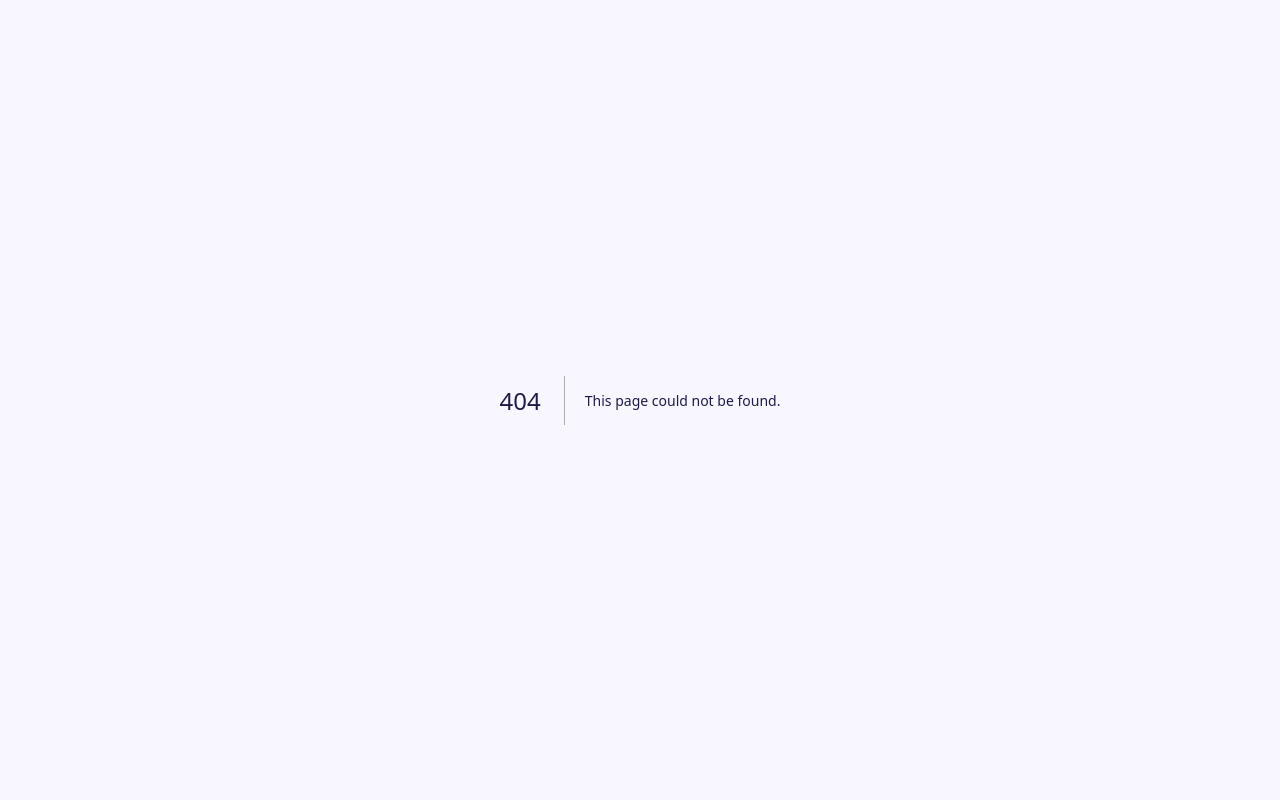
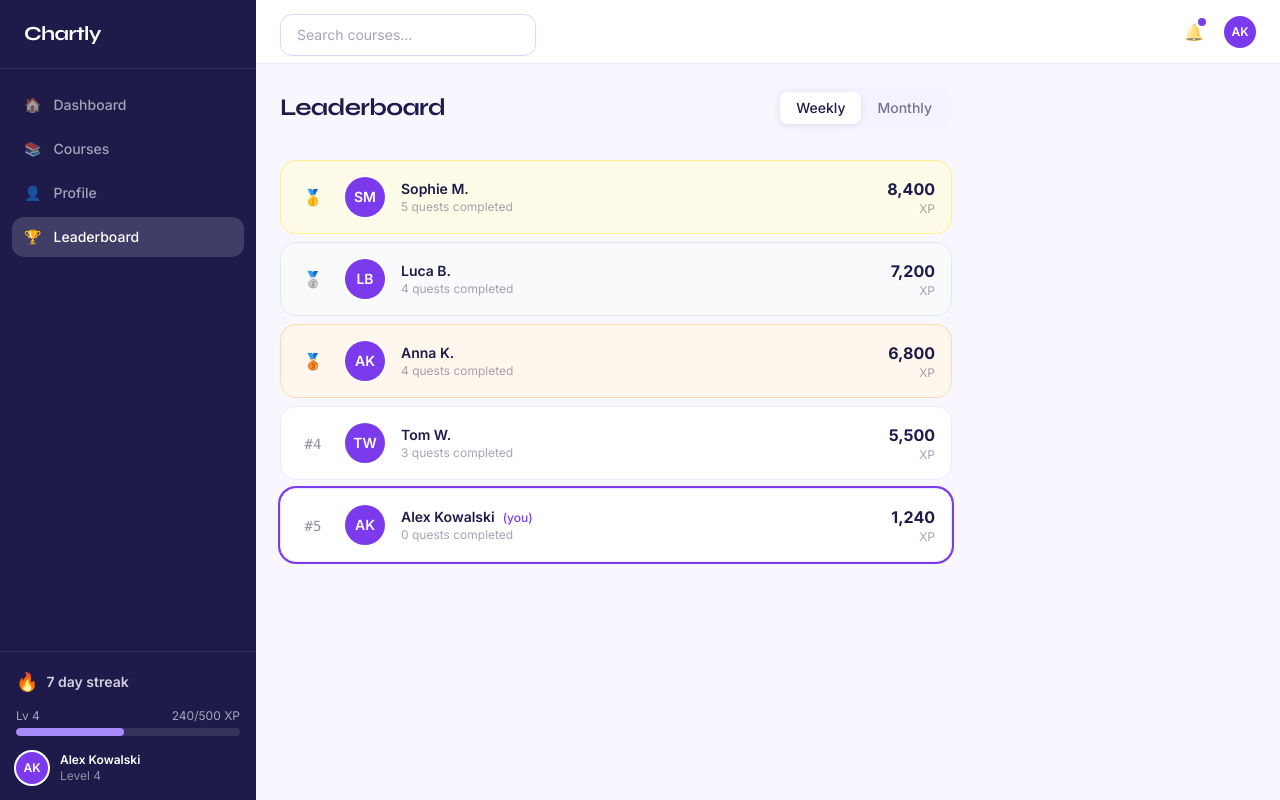
Before and after one commit to kalibabka52-jpg/chartly, a Next.js app: page /leaderboard in a window 1280 px wide. Before the commit this address had no page. Built offline with nearby package versions, Linux system fonts and the light colour scheme.

Commit message:
feat: leaderboard with weekly/monthly toggle and pinned user row

```diff
--- /dev/null
+++ b/src/app/(platform)/leaderboard/page.tsx
@@ -0,0 +1,91 @@
+// src/app/(platform)/leaderboard/page.tsx
+'use client'
+import { useState } from 'react'
+import { Avatar }   from '@/components/atoms/Avatar'
+import { mockLeaderboard } from '@/lib/mock-data'
+
+type Period = 'weekly' | 'monthly'
+
+const CURRENT_USER_ID = 'u5'
+
+const RANK_STYLES: Record<number, string> = {
+  1: 'bg-yellow-50 border-yellow-200',
+  2: 'bg-gray-50 border-gray-200',
+  3: 'bg-orange-50 border-orange-200',
+}
+const RANK_EMOJI: Record<number, string> = { 1: '🥇', 2: '🥈', 3: '🥉' }
+
+export default function LeaderboardPage() {
+  const [period, setPeriod] = useState<Period>('weekly')
+  const entries    = mockLeaderboard
+  const isInTop    = entries.some(e => e.user.id === CURRENT_USER_ID)
+  const userEntry  = entries.find(e => e.user.id === CURRENT_USER_ID)
+
+  return (
+    <div className="max-w-2xl">
+      <div className="flex items-center justify-between mb-8">
+        <h1 className="font-display text-2xl font-bold text-brand-900 tracking-tight">Leaderboard</h1>
+        <div className="flex bg-brand-50 p-1 rounded-xl">
+          {(['weekly', 'monthly'] as Period[]).map(p => (
+            <button key={p} onClick={() => setPeriod(p)}
+              className={`px-4 py-1.5 rounded-lg text-sm font-medium capitalize transition-[background,color] focus-visible:outline-none focus-visible:ring-2 focus-visible:ring-brand-600
+                ${period === p ? 'bg-white text-brand-900 shadow-card' : 'text-brand-900/60 hover:text-brand-900'}`}>
+              {p}
+            </button>
+          ))}
+        </div>
+      </div>
+
+      <div className="flex flex-col gap-2">
+        {entries.map(entry => {
+          const isCurrentUser = entry.user.id === CURRENT_USER_ID
+          const rankStyle = RANK_STYLES[entry.rank] ?? 'bg-white border-brand-100'
+          return (
+            <div key={entry.user.id}
+              className={`flex items-center gap-4 p-4 rounded-2xl border ${rankStyle} ${isCurrentUser ? 'ring-2 ring-brand-600' : ''}`}>
+              <div className="w-8 text-center">
+                {RANK_EMOJI[entry.rank] ?? <span className="font-mono text-sm text-brand-900/50">#{entry.rank}</span>}
+              </div>
+              <Avatar name={entry.user.name} src={entry.user.avatarUrl} size="md" />
+              <div className="flex-1">
+                <p className="font-semibold text-brand-900 text-sm">
+                  {entry.user.name}{isCurrentUser && <span className="ml-2 text-xs text-brand-600 font-medium">(you)</span>}
+                </p>
+                <p className="text-brand-900/40 text-xs">{entry.completedQuestCount} quests completed</p>
+              </div>
+              <div className="text-right">
+                <p className="font-bold text-brand-900">{entry.xpTotal.toLocaleString()}</p>
+                <p className="text-brand-900/40 text-xs">XP</p>
+              </div>
+            </div>
+          )
+        })}
+
+        {/* Pinned current user row if not in visible list */}
+        {!isInTop && userEntry && (
+          <>
+            <div className="flex items-center gap-2 text-xs text-brand-900/40 px-4">
+              <div className="flex-1 border-t border-dashed border-brand-200" />
+              <span>···</span>
+              <div className="flex-1 border-t border-dashed border-brand-200" />
+            </div>
+            <div className="flex items-center gap-4 p-4 rounded-2xl border border-brand-100 bg-brand-50 ring-2 ring-brand-600">
+              <div className="w-8 text-center">
+                <span className="font-mono text-sm text-brand-900/50">#{userEntry.rank}</span>
+              </div>
+              <Avatar name={userEntry.user.name} size="md" />
+              <div className="flex-1">
+                <p className="font-semibold text-brand-900 text-sm">{userEntry.user.name} <span className="text-xs text-brand-600 font-medium">(you)</span></p>
+                <p className="text-brand-900/40 text-xs">{userEntry.completedQuestCount} quests completed</p>
+              </div>
+              <div className="text-right">
+                <p className="font-bold text-brand-900">{userEntry.xpTotal.toLocaleString()}</p>
+                <p className="text-brand-900/40 text-xs">XP</p>
+              </div>
+            </div>
+          </>
+        )}
+      </div>
+    </div>
+  )
+}
```
